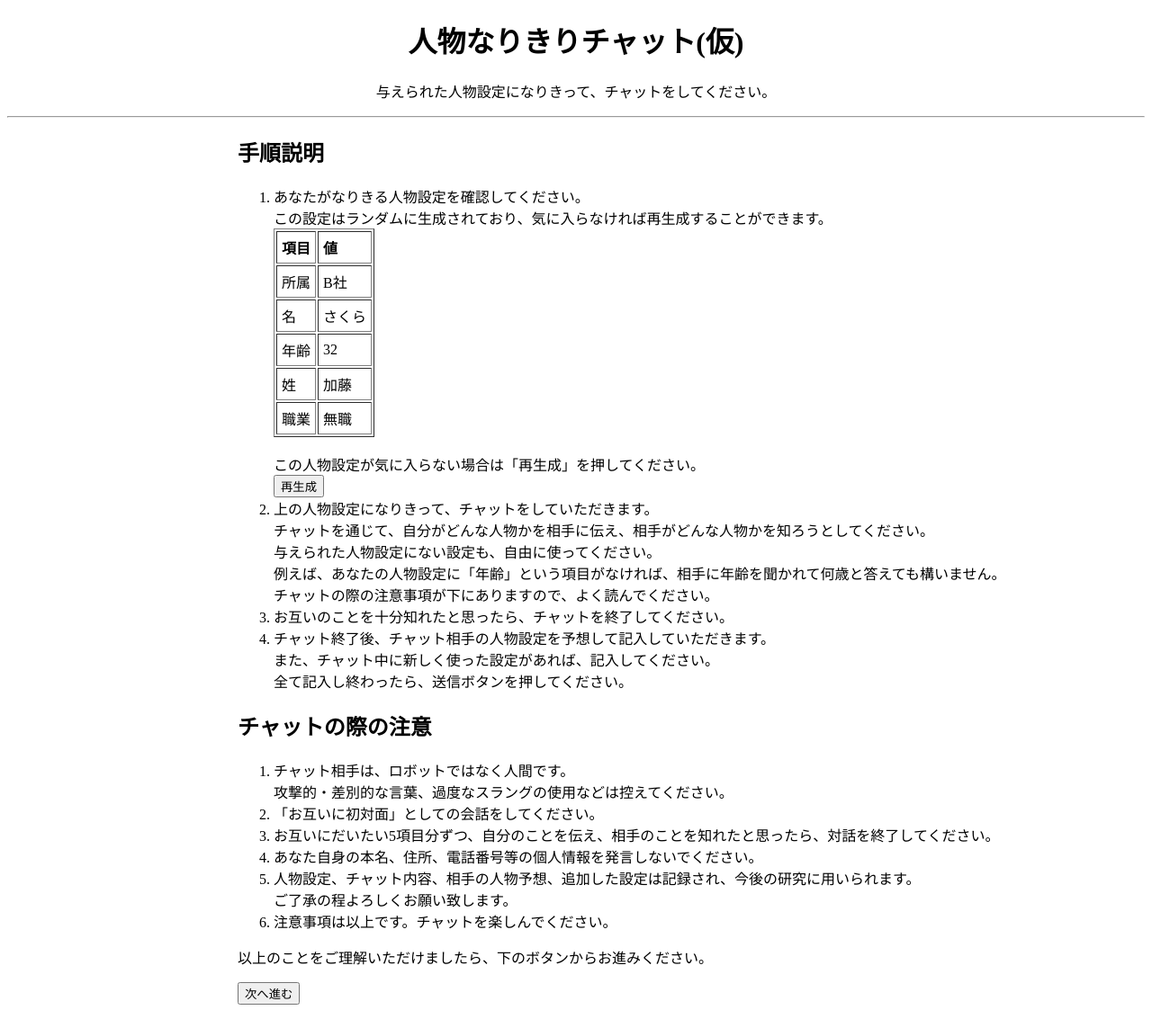
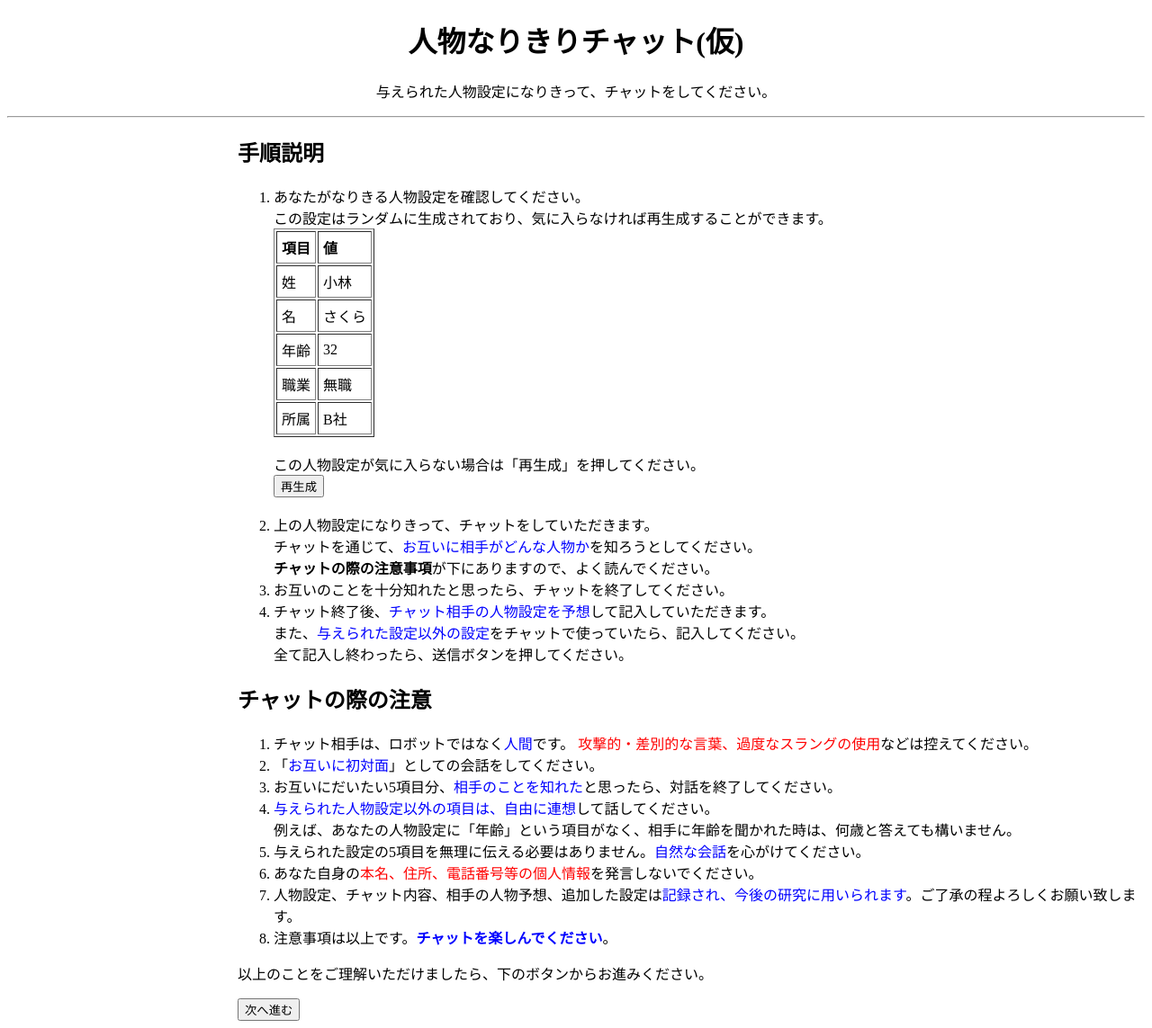
Before and after one commit to kyoshiro-s/perchat, a Django app: page /chat/ in a window 1280 px wide. Shown: the whole page at 90% size. Before the commit the page ends 1117 px from the top, so only its background shows below. Run offline with Django 3.2, Linux system fonts and the light colour scheme.

Commit message:
品川さんのコメントを一部反映

```diff
--- a/chat/consumers.py
+++ b/chat/consumers.py
@@ -48,7 +48,7 @@ class AsyncChatConsumer(AsyncWebsocketConsumer):
     if event['sender_id'] == self.channel_name:
       sender_name = 'あなた'
     else:
-      sender_name = 'あいて'
+      sender_name = '相 手'
 
     await self.send(text_data=json.dumps({'message':message, 'sender_name':sender_name}))
 
--- a/chat/persona.py
+++ b/chat/persona.py
@@ -1,26 +1,28 @@
 from random import choice, sample
 
 all_attr_and_vals = [
-  ('姓', ['佐藤', '鈴木', '高橋', '田中', '伊藤', '渡辺', '山本', '中村', '小林', '加藤',]),
+  ('姓', ['佐藤', '鈴木', '高橋', '田中', '伊藤', '渡辺', '山本', '中村', '小林', '加藤',], 0),
   ('名', ['悠真', '翔', '歩夢', 'さくら', '陽菜', '莉子', #2010
           '翔太', '大輝', '優斗', '優花', '美咲', '葵', #2000
           '健太', '拓也', '翼', '愛', '萌', '愛美', #1994
           '大輔', '誠', '直樹', '麻衣', '恵', '裕子', #1984
           '剛', '健一', '涼', '陽子', '真由美', '久美子', #1974
-          ]),
-  ('性別', ['男', '女']),
-  ('年齢', [str(i) for i in range(9, 50)]),
-  ('職業', ['無職', '学生', '会社員', '自営業']),
-  ('所属', ['なし', 'A校', 'B社']),
-  ('趣味', ['なし', '読書', 'ゲーム', 'アウトドア', 'スポーツ観戦']),
-  ('居住地', ['東京', '大阪', '京都', '福岡', '広島']),
+          ], 1),
+  ('性別', ['男', '女'], 2),
+  ('年齢', [str(i) for i in range(9, 50)], 3),
+  ('職業', ['無職', '学生', '会社員', '自営業'], 4),
+  ('所属', ['なし', 'A校', 'B社'], 5),
+  ('趣味', ['なし', '読書', 'ゲーム', 'アウトドア', 'スポーツ観戦'], 6),
+  ('居住地', ['東京', '大阪', '京都', '福岡', '広島'], 7),
 ]
 
 def get_all():
   return all_attr_and_vals
 
 def generate_random(num_attr=5):
-  ret = {a[0]: choice(a[1]) for a in sample(all_attr_and_vals, num_attr)}
+  chosen = sorted(sample(all_attr_and_vals, num_attr), key=lambda x:x[2])
+  # ret = {a[0]: choice(a[1]) for a in sample(all_attr_and_vals, num_attr)}
+  ret = [(a[0], choice(a[1])) for a in chosen]
   # print(ret)
   return ret
 
--- a/chat/templates/chat/after_chat.html
+++ b/chat/templates/chat/after_chat.html
@@ -22,7 +22,7 @@
     <h2>あなたの人物設定</h2>
     <table border="1" cellpadding="5">
       <tr><th>項目</th><th>値</th></tr>
-      {% for k,v in seed_persona.items %}
+      {% for k,v in seed_persona %}
         <tr><td>{{k}}</td><td>{{v}}</td></tr>
       {% endfor %}
     </table>
@@ -31,7 +31,7 @@
       {% if worker == message.sender %}
         あなた:
       {% else %}
-        あいて:
+        相 手:
       {% endif %}
       {{message.text}}<br>
     {% endfor %}
--- a/chat/templates/chat/index.html
+++ b/chat/templates/chat/index.html
@@ -32,39 +32,41 @@
        この設定はランダムに生成されており、気に入らなければ再生成することができます。<br>
     <table border="1" cellpadding="5">
       <tr><th>項目</th><th>値</th></tr>
-      {% for k,v in persona.items %}
+      {% for k,v in persona %}
       <tr><td>{{k}}</td><td>{{v}}</td></tr>
       {% endfor %}
     </table><br>
     <form name="persona_form" method="POST">
       {% csrf_token %}
-      {% for k,v in persona.items %}
+      {% for k,v in persona %}
         <input type="hidden" name="persona" value="{{k}}={{v}}">
       {% endfor %}
     </form>
     この人物設定が気に入らない場合は「再生成」を押してください。<br>
     <input type="button" id="regenerate" value="再生成">
-    </li>
+    </li><br>
     <li>上の人物設定になりきって、チャットをしていただきます。<br>
-       チャットを通じて、自分がどんな人物かを相手に伝え、相手がどんな人物かを知ろうとしてください。<br>
-       与えられた人物設定にない設定も、自由に使ってください。<br>
-       例えば、あなたの人物設定に「年齢」という項目がなければ、相手に年齢を聞かれて何歳と答えても構いません。<br>
-       チャットの際の注意事項が下にありますので、よく読んでください。<br>
+       チャットを通じて、<font color="blue">お互いに相手がどんな人物か</font>を知ろうとしてください。<br>
+       <b>チャットの際の注意事項</b>が下にありますので、よく読んでください。<br>
     </li>
     <li>お互いのことを十分知れたと思ったら、チャットを終了してください。</li>
-    <li>チャット終了後、チャット相手の人物設定を予想して記入していただきます。<br>
-       また、チャット中に新しく使った設定があれば、記入してください。<br>
+    <li>チャット終了後、<font color="blue">チャット相手の人物設定を予想</font>して記入していただきます。<br>
+       また、<font color="blue">与えられた設定以外の設定</font>をチャットで使っていたら、記入してください。<br>
        全て記入し終わったら、送信ボタンを押してください。
     </li>
     </ol>
     <h2>チャットの際の注意</h2>
       <ol>
-      <li>チャット相手は、ロボットではなく人間です。<br>攻撃的・差別的な言葉、過度なスラングの使用などは控えてください。</li>
-      <li>「お互いに初対面」としての会話をしてください。</li>
-      <li>お互いにだいたい5項目分ずつ、自分のことを伝え、相手のことを知れたと思ったら、対話を終了してください。</li>
-      <li>あなた自身の本名、住所、電話番号等の個人情報を発言しないでください。</li>
-      <li>人物設定、チャット内容、相手の人物予想、追加した設定は記録され、今後の研究に用いられます。<br>ご了承の程よろしくお願い致します。</li>
-      <li>注意事項は以上です。チャットを楽しんでください。</li>
+      <li>チャット相手は、ロボットではなく<font color="blue">人間</font>です。
+          <font color="red">攻撃的・差別的な言葉、過度なスラングの使用</font>などは控えてください。</li>
+      <li>「<font color="blue">お互いに初対面</font>」としての会話をしてください。</li>
+      <li>お互いにだいたい5項目分、<font color="blue">相手のことを知れた</font>と思ったら、対話を終了してください。</li>
+      <li><font color="blue">与えられた人物設定以外の項目は、自由に連想</font>して話してください。<br>
+          例えば、あなたの人物設定に「年齢」という項目がなく、相手に年齢を聞かれた時は、何歳と答えても構いません。</li>
+      <li>与えられた設定の5項目を無理に伝える必要はありません。<font color="blue">自然な会話</font>を心がけてください。</li>
+      <li>あなた自身の<font color="red">本名、住所、電話番号等の個人情報</font>を発言しないでください。</li>
+      <li>人物設定、チャット内容、相手の人物予想、追加した設定は<font color="blue">記録され、今後の研究に用いられます</font>。ご了承の程よろしくお願い致します。</li>
+      <li>注意事項は以上です。<font color="blue"><b>チャットを楽しんでください</b></font>。</li>
       </ol>
     <p>
       以上のことをご理解いただけましたら、下のボタンからお進みください。
--- a/chat/views.py
+++ b/chat/views.py
@@ -15,12 +15,8 @@ def index(request):
 
 def room(request, room_name, turn):
   p_list = request.POST.getlist('persona')
-  persona = {k:v for k,v in [p.split('=') for p in p_list]}
-  # ↑は↓と同義
-  # persona = dict()
-  # for p in p_list:
-  #   k, v = p.split(':')
-  #   persona[k] = v
+  persona = [(k,v) for k,v in [p.split('=') for p in p_list]]
+
   context = {
     'room_name': mark_safe(room_name),
     'turn': turn,
@@ -44,12 +40,12 @@ def after_chat(request):
       room=ChatRoom.objects.get(room_name=room_name),
       turn=turn,
   )
-  persona_dict = {k:v for k,v in [p.split('=') for p in worker.seed_persona.split('&')]}
+  persona_list = [(k,v) for k,v in [p.split('=') for p in worker.seed_persona.split('&')]]
   context = {
     'room_name': room_name,
     'turn': turn,
     'worker': worker,
-    'seed_persona': persona_dict,
+    'seed_persona': persona_list,
     'attributes': get_attr_list(),
   }
   return render(request, 'chat/after_chat.html', context)
```
Also changed, not shown: chat/templates/chat/room.html (+11 -7 lines).
